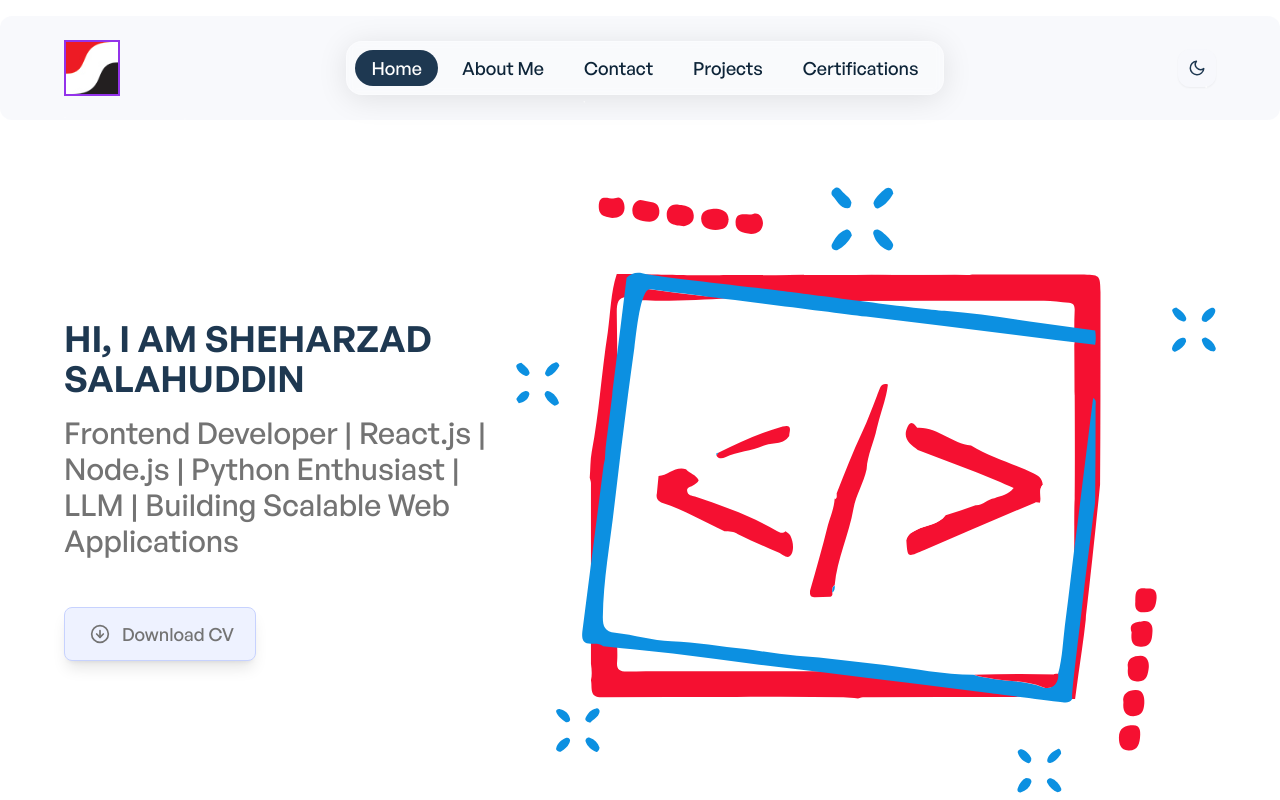
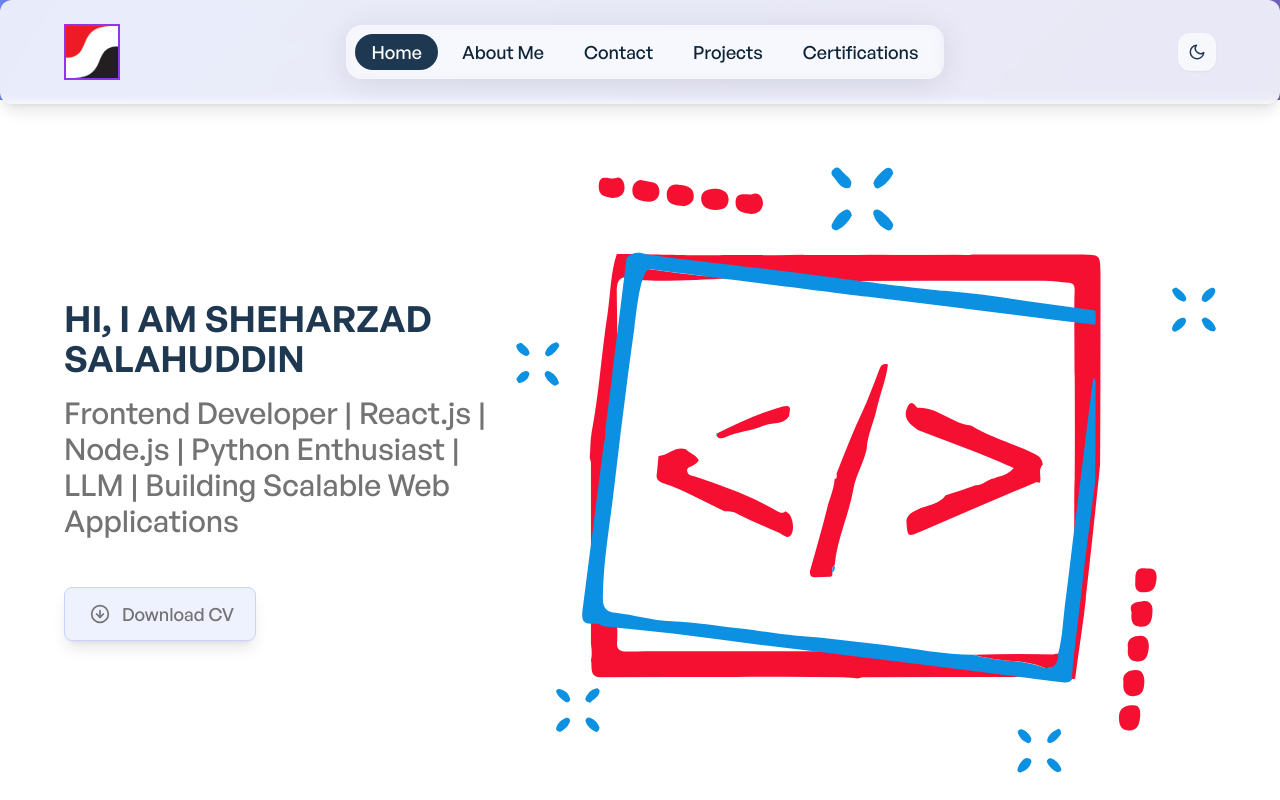
Before and after one commit to sheharzad-developer/sheharzaddev-v2-nextjs, a Next.js app: page / in a window 1280 px wide. Shown: the top 800 px of the page. Built offline with nearby package versions, Linux system fonts and the light colour scheme.

Commit message:
Make main navigation fixed at top with backdrop blur and responsive padding

```diff
--- a/components/shared/AppHeader.jsx
+++ b/components/shared/AppHeader.jsx
@@ -48,7 +48,7 @@ function AppHeader() {
       initial={{ opacity: 0 }}
       animate={{ opacity: 1 }}
       id="nav"
-      className="sm:container sm:mx-auto my-4 py-4 sm:py-6 rounded-xl bg-primary-light bg-opacity-80 dark:bg-secondary-dark dark:bg-opacity-80"
+      className="fixed top-0 left-0 right-0 z-50 sm:container sm:mx-auto py-4 sm:py-6 rounded-xl bg-primary-light bg-opacity-90 dark:bg-secondary-dark dark:bg-opacity-90 backdrop-blur-sm shadow-lg"
     >
       {/* Header */}
       <div className="z-10 max-w-screen-lg xl:max-w-screen-xl block sm:flex sm:justify-between sm:items-center">
--- a/styles/globals.css
+++ b/styles/globals.css
@@ -12,6 +12,7 @@ html {
 body {
 	padding: 0;
 	margin: 0;
+	padding-top: 70px; /* Add padding for fixed header */
 	font-family: 'GeneralSans-Variable';
 	min-height: 100%;
 	width: 100%;
@@ -23,6 +24,19 @@ body {
 	background: linear-gradient(135deg, #667eea 0%, #764ba2 100%);
 	background-attachment: fixed;
 	position: relative;
+}
+
+/* Responsive padding for fixed header */
+@media (min-width: 640px) {
+	body {
+		padding-top: 90px;
+	}
+}
+
+@media (min-width: 1024px) {
+	body {
+		padding-top: 100px;
+	}
 }
 
 body::before {
```
